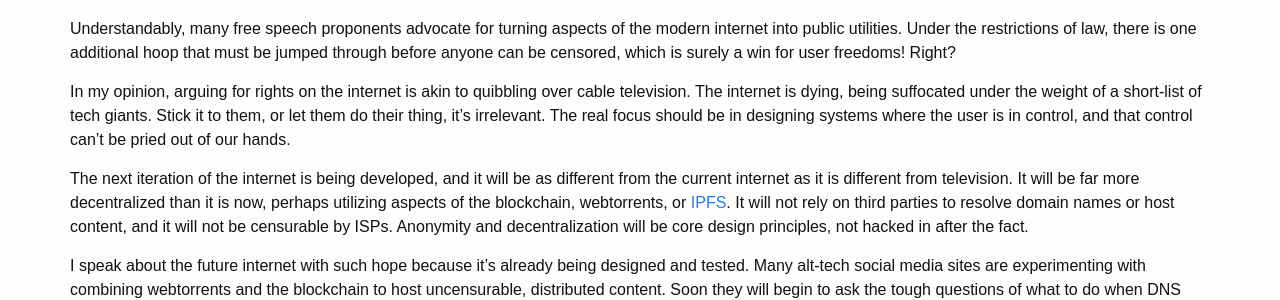
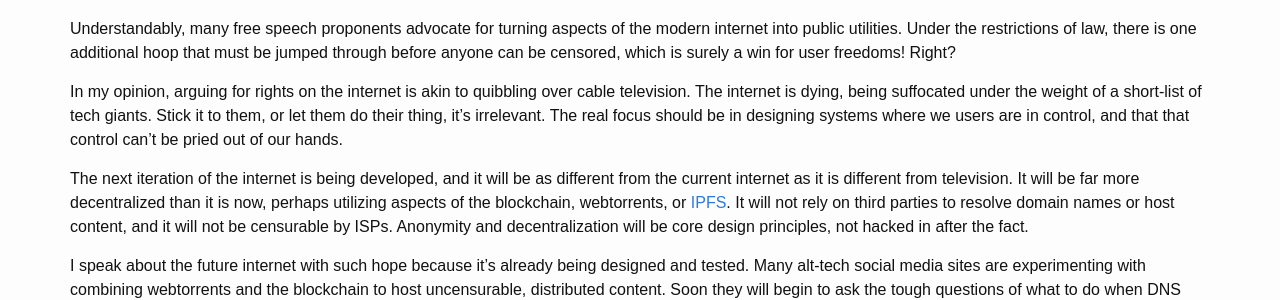
Before and after one commit to NathanRVance/homelinuxserver, a Jekyll site: the page built from _ramblings/censorship.markdown, in a window 1280 px wide. Shown: the part 258-558 px from the top of the page. Built offline with Jekyll 4.4.1, drawn with Linux system fonts in a browser that asks for light colours.

Commit message:
Grammmar fixes

```diff
--- a/_ramblings/censorship.markdown
+++ b/_ramblings/censorship.markdown
@@ -8,7 +8,7 @@ In many ways, the modern internet rose from the ashes of television. It is far s
 
 Understandably, many free speech proponents advocate for turning aspects of the modern internet into public utilities. Under the restrictions of law, there is one additional hoop that must be jumped through before anyone can be censored, which is surely a win for user freedoms! Right?
 
-In my opinion, arguing for rights on the internet is akin to quibbling over cable television. The internet is dying, being suffocated under the weight of a short-list of tech giants. Stick it to them, or let them do their thing, it's irrelevant. The real focus should be in designing systems where the user is in control, and that control can't be pried out of our hands.
+In my opinion, arguing for rights on the internet is akin to quibbling over cable television. The internet is dying, being suffocated under the weight of a short-list of tech giants. Stick it to them, or let them do their thing, it's irrelevant. The real focus should be in designing systems where we users are in control, and that that control can't be pried out of our hands.
 
 The next iteration of the internet is being developed, and it will be as different from the current internet as it is different from television. It will be far more decentralized than it is now, perhaps utilizing aspects of the blockchain, webtorrents, or [IPFS](https://ipfs.io/). It will not rely on third parties to resolve domain names or host content, and it will not be censurable by ISPs. Anonymity and decentralization will be core design principles, not hacked in after the fact.
 
--- a/_ramblings/choose-now-your-master.markdown
+++ b/_ramblings/choose-now-your-master.markdown
@@ -16,7 +16,7 @@ In general, a priority graph shouldn't contain any loops. For example, if I valu
 
 A special property of a DAG is that the vertices can be sorted topologically. In this case, that means that we can "get our priorities straight" by listing everything in order from highest priority to lowest. Somewhere in my priority list is myself. At the head of my list is (by definition) my God, and everything above myself in my list is my master.
 
-The necessary that priorities are ordered is the reason why the myth of the autonomous individual breaks down. Such a person would need to have himself at the head of the list, being his own God and master. However, mankind has yet to produce a specimen narcissistic enough to achieve this ultimate level of selfishness. Even our fictional characters can't manage it. Take Han Solo for example. On the surface, it appears that he is his own top priority. But even Han, an idealized, romanticized, scruffy scoundrel, in actuality serves something far more base than that. Whether he's motivated by self preservation when escaping the [Exogorth](http://starwars.wikia.com/wiki/Exogorth), or money when saving Leia, Han's actions betray that his real masters are instinct and greed. And yet, he obstinately insists:
+The necessity that priorities are ordered is the reason why the myth of the autonomous individual breaks down. Such a person would need to have himself at the head of the list, being his own God and master. However, mankind has yet to produce a specimen narcissistic enough to achieve this ultimate level of selfishness. Even our fictional characters can't manage it. Take Han Solo for example. On the surface, it appears that he is his own top priority. But even Han, an idealized, romanticized, scruffy scoundrel, in actuality serves something far more base than that. Whether he's motivated by self preservation when escaping the [Exogorth](http://starwars.wikia.com/wiki/Exogorth), or money when saving Leia, Han's actions betray that his real masters are instinct and greed. And yet, he obstinately insists:
 
 >I take orders from just one person: me.
 
```
